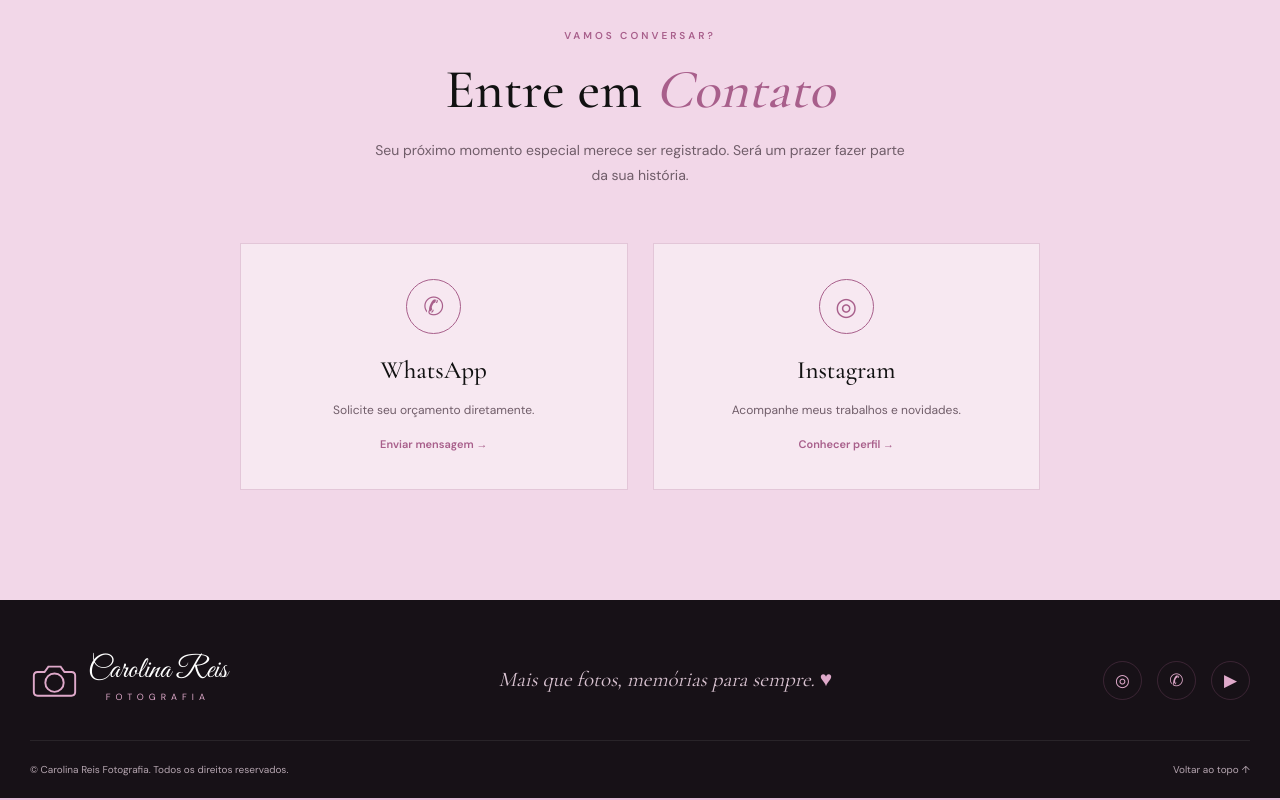
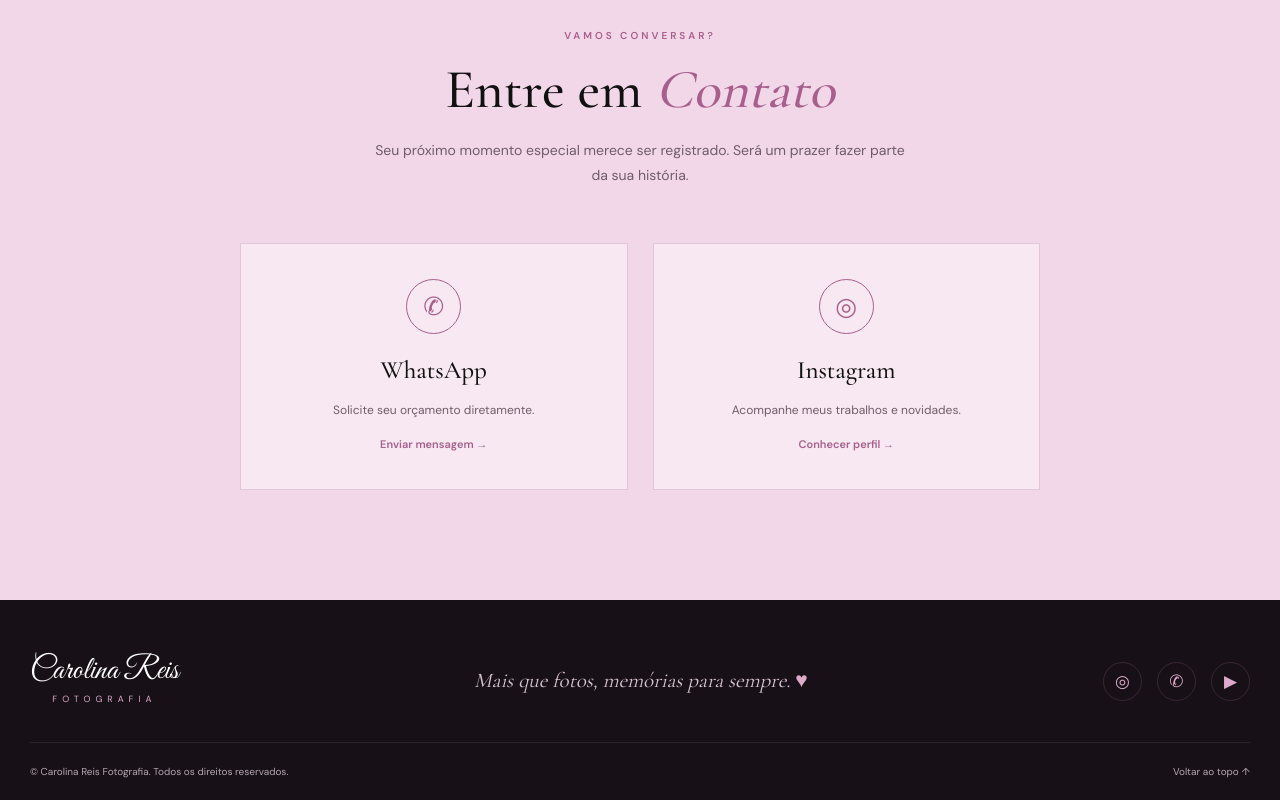
Before and after one commit to davidfsillva/carolina-reis, a plain HTML site: page index.html in a window 1280 px wide. Shown: the part 3880-4680 px from the top of the page. Drawn offline with nearby package versions, Linux system fonts and the light colour scheme; a script that the page names is missing.

Commit message:
Remove SVG logo icon from footer
Removed logo icon SVG from footer logo link.

```diff
--- a/index.html
+++ b/index.html
@@ -720,18 +720,9 @@
             <div class="footer-main">
 
 
-                <a href="#inicio" class="logo footer-logo">
+                <a href="#inicio">
 
-                    <span class="logo-icon">
 
-                        <svg viewBox="0 0 64 48" fill="none" aria-hidden="true">
-                            <path d="M10 13H19L24 6H40L45 13H54C57 13 59 15 59 18V39C59 42 57 44 54 44H10C7 44 5 42 5 39V18C5 15 7 13 10 13Z"
-                                stroke="currentColor" stroke-width="2.5"/>
-                            <circle cx="32" cy="27" r="12"
-                                stroke="currentColor" stroke-width="2.5"/>
-                        </svg>
-
-                    </span>
 
                     <span class="logo-text">
                         <span class="logo-name">Carolina Reis</span>
```
